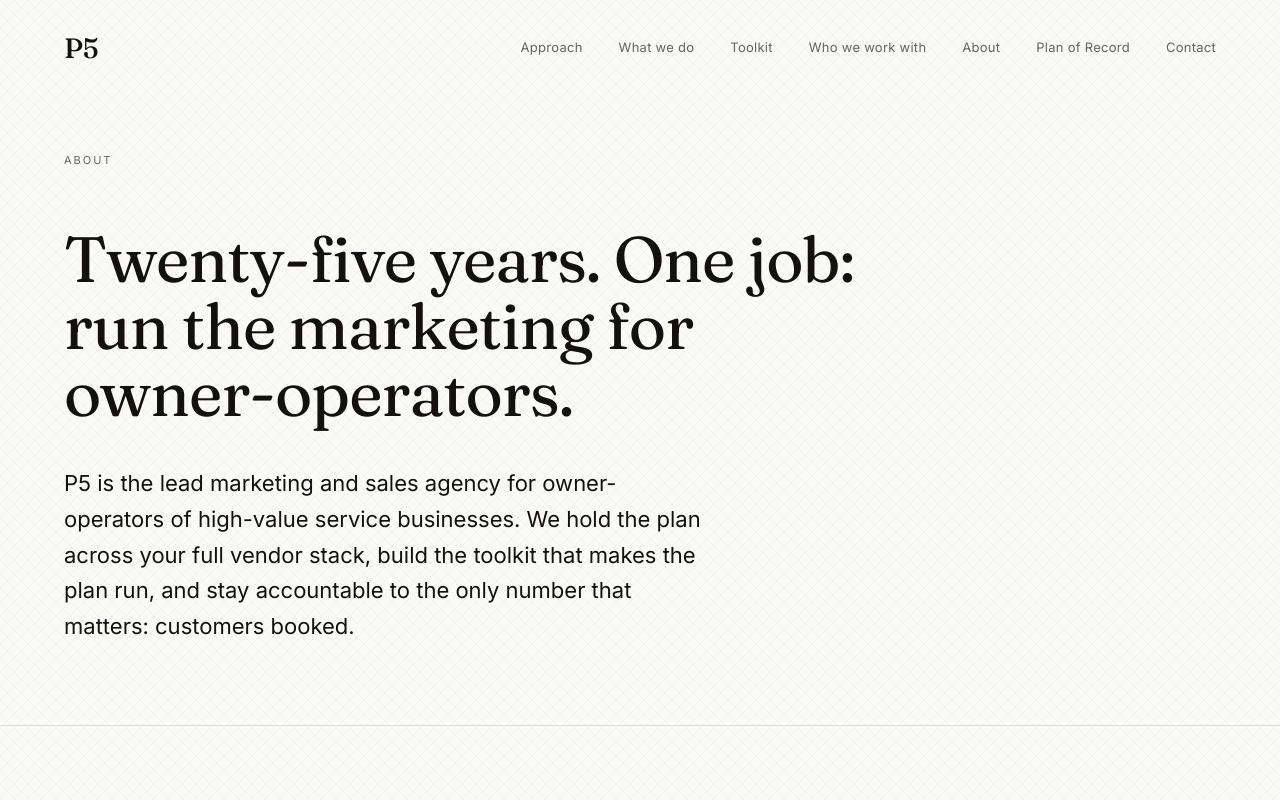
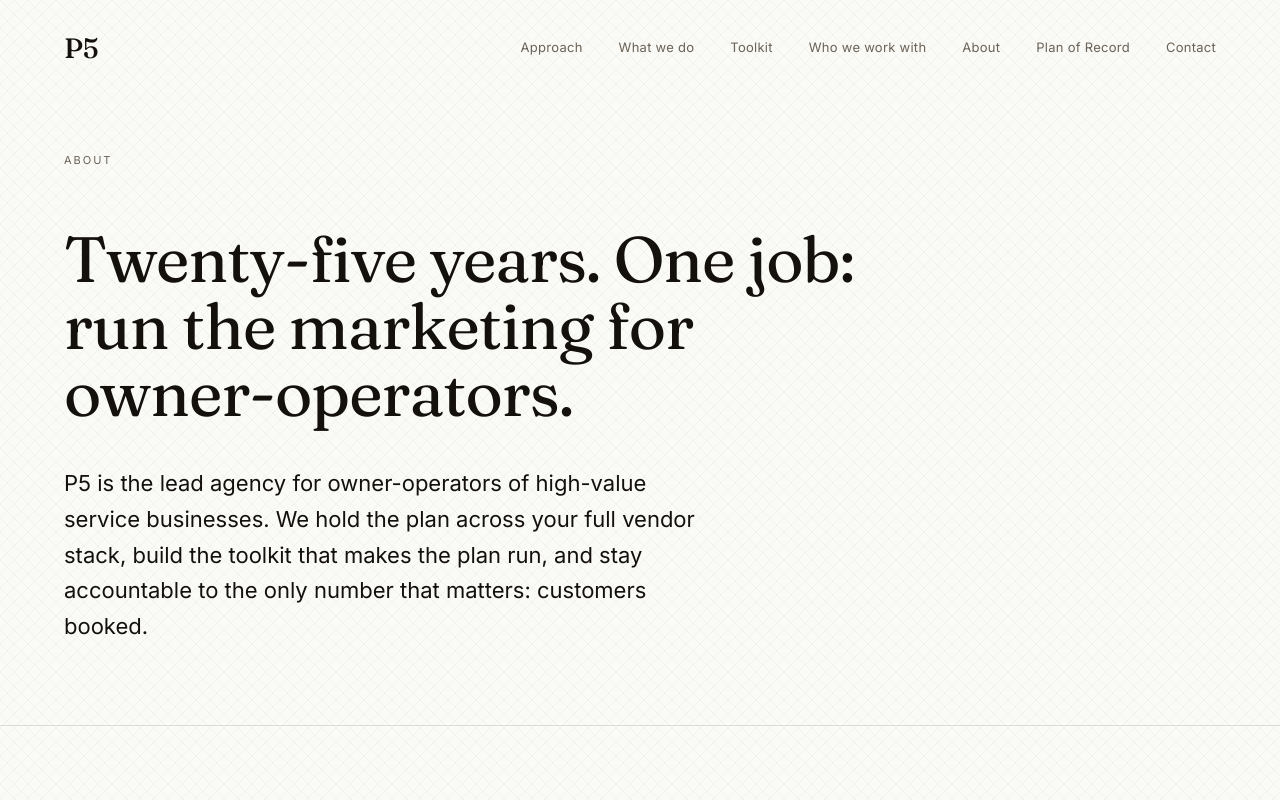
Before and after one commit to rldonnell/p5-website, a Next.js app: page /about in a window 1280 px wide. Shown: the top 800 px of the page. Built offline with nearby package versions, Linux system fonts and the light colour scheme.

Commit message:
Replace 'lead marketing agency' with 'lead agency' sitewide

```diff
--- a/app/about/page.tsx
+++ b/app/about/page.tsx
@@ -6,7 +6,7 @@ import ButtonLink from "@/components/ButtonLink";
 export const metadata: Metadata = {
   title: "About  |  P5 Marketing",
   description:
-    "P5 is the lead marketing and sales agency for owner-operators of high-value service businesses. A senior team with twenty-five years building marketing engines for businesses where one customer is worth $10K and up.",
+    "P5 is the lead agency for owner-operators of high-value service businesses. A senior team with twenty-five years building marketing engines for businesses where one customer is worth $10K and up.",
   alternates: { canonical: "/about/" },
 };
 
@@ -64,7 +64,7 @@ export default function AboutPage() {
             Twenty-five years. One job: run the marketing for owner-operators.
           </h1>
           <p className="text-ink leading-relaxed max-w-prose-tight text-[17px] md:text-[20px] lg:text-[22px]">
-            P5 is the lead marketing and sales agency for owner-operators of high-value service businesses. We hold the plan across your full vendor stack, build the toolkit that makes the plan run, and stay accountable to the only number that matters: customers booked.
+            P5 is the lead agency for owner-operators of high-value service businesses. We hold the plan across your full vendor stack, build the toolkit that makes the plan run, and stay accountable to the only number that matters: customers booked.
           </p>
         </section>
 
--- a/app/layout.tsx
+++ b/app/layout.tsx
@@ -17,9 +17,9 @@ const inter = Inter({
 });
 
 export const metadata: Metadata = {
-  title: "P5  |  The lead marketing agency for high-value service businesses",
+  title: "P5  |  The lead agency for high-value service businesses",
   description:
-    "P5 is the lead marketing and sales agency for owner-operators of high-value service businesses, $1M to $5M in revenue, where one customer is worth $10K and up and the buying journey takes weeks. We build the ICP, write the plan that coordinates paid, ads, PR, and content, and measure the whole program with visitor identification and attribution.",
+    "P5 is the lead agency for owner-operators of high-value service businesses, $1M to $5M in revenue, where one customer is worth $10K and up and the buying journey takes weeks. We hold the marketing plan, coordinate paid, ads, PR, and content, bridge to sales, and measure the whole program with visitor identification and attribution.",
   openGraph: {
     title: "P5  |  One accountable lead agency, not another vendor",
     description:
--- a/app/markets/page.tsx
+++ b/app/markets/page.tsx
@@ -7,7 +7,7 @@ import ButtonLink from "@/components/ButtonLink";
 export const metadata: Metadata = {
   title: "Who We Work With  |  P5 Marketing",
   description:
-    "P5 is the lead marketing and sales agency for owner-operators of high-value service businesses, $1M to $5M in revenue, where one customer is worth $10K and up and the buying journey takes weeks.",
+    "P5 is the lead agency for owner-operators of high-value service businesses, $1M to $5M in revenue, where one customer is worth $10K and up and the buying journey takes weeks.",
   alternates: { canonical: "/markets/" },
   openGraph: {
     title: "Who We Work With  |  P5 Marketing",
@@ -82,7 +82,7 @@ export default function MarketsPage() {
             Your industry doesn&apos;t matter. Your economics do.
           </h1>
           <p className="text-ink leading-relaxed max-w-prose-tight text-[17px] md:text-[20px] lg:text-[22px]">
-            P5 is the lead marketing and sales agency for owner-operators where one new customer pays for the engagement many times over.
+            P5 is the lead agency for owner-operators where one new customer pays for the engagement many times over.
           </p>
         </section>
 
--- a/components/sections/Footer.tsx
+++ b/components/sections/Footer.tsx
@@ -8,7 +8,7 @@ export default function Footer() {
     <footer id="contact" className="bg-bone-deep border-t border-taupe/25">
       <div className="max-w-site mx-auto px-6 md:px-12 lg:px-16 pt-14 md:pt-20 pb-10">
         <p className="font-display font-normal text-ink leading-[1.2] tracking-[-0.005em] text-[22px] md:text-[26px] lg:text-[28px] max-w-[680px] mb-20 md:mb-24">
-          The lead marketing agency for owner-operators of high-value service businesses.
+          The lead agency for owner-operators of high-value service businesses.
         </p>
 
         <div className="grid grid-cols-1 md:grid-cols-12 gap-12 md:gap-8 lg:gap-12">
--- a/components/sections/Hero.tsx
+++ b/components/sections/Hero.tsx
@@ -9,7 +9,7 @@ export default function Hero() {
       className="max-w-site mx-auto px-6 md:px-12 lg:px-16 pt-8 md:pt-10 lg:pt-14 pb-12 md:pb-14 lg:pb-20"
     >
       <p className="text-[11px] tracking-eyebrow uppercase text-taupe mb-10 md:mb-14">
-        The lead marketing agency for owner-operated high-value service businesses
+        The lead agency for owner-operated high-value service businesses
       </p>
 
       <h1
```
Also changed, not shown: 1 other file (tests, documents, lock files or other folders).
